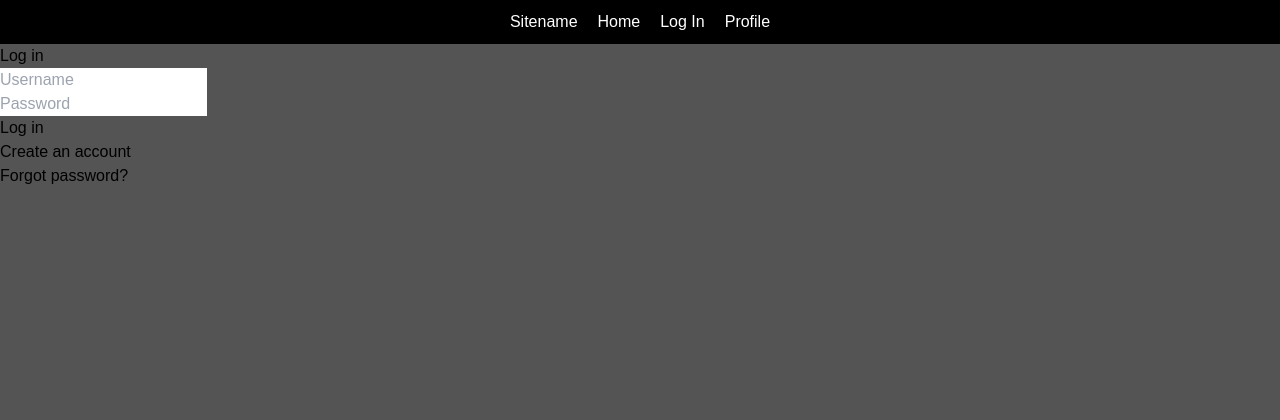
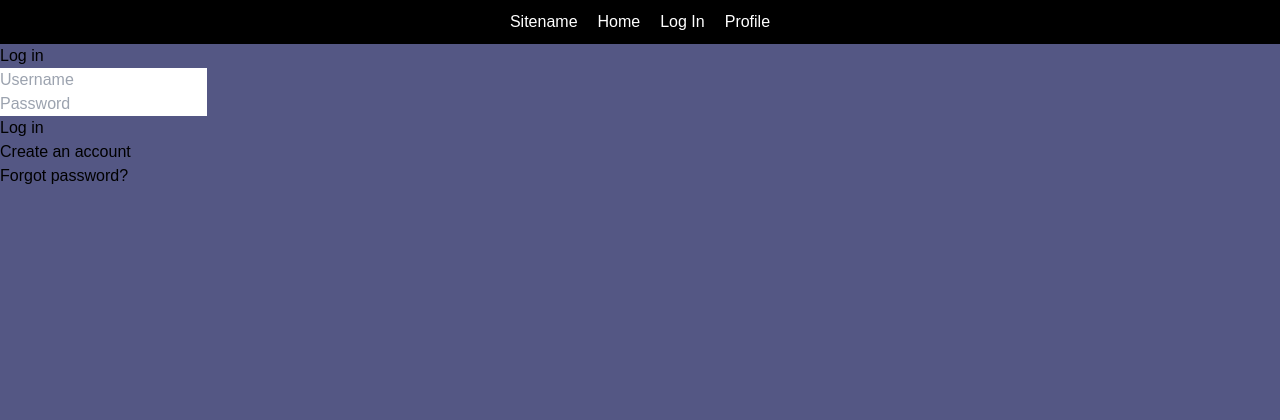
Before and after one commit to yoyoplayer12/development4, a PHP site: page /login.php in a window 1280 px wide. Shown: the top 420 px of the page. Run offline with PHP 8.4, Linux system fonts and the light colour scheme; some libraries are stand-ins or nearby versions.

Commit message:
style: adding style to loginscreen

```diff
--- a/login.php
+++ b/login.php
@@ -28,7 +28,7 @@
     <title>Dev4 - Log in</title>
     <script src="https://cdn.tailwindcss.com"></script>
 </head>
-<body class="bg-[#545454]">
+<body class="bg-[#545784]">
     <?php include_once(__DIR__ . "/nav.php"); ?>
 
     <div class="loginform">
```
